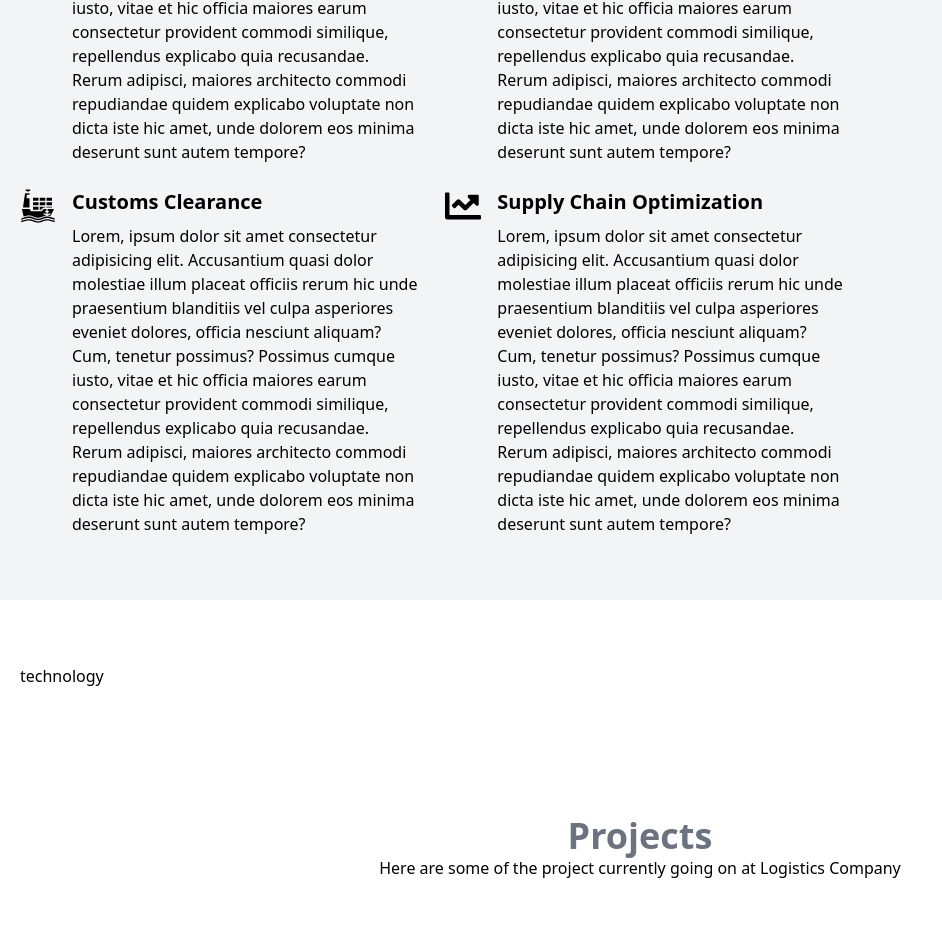
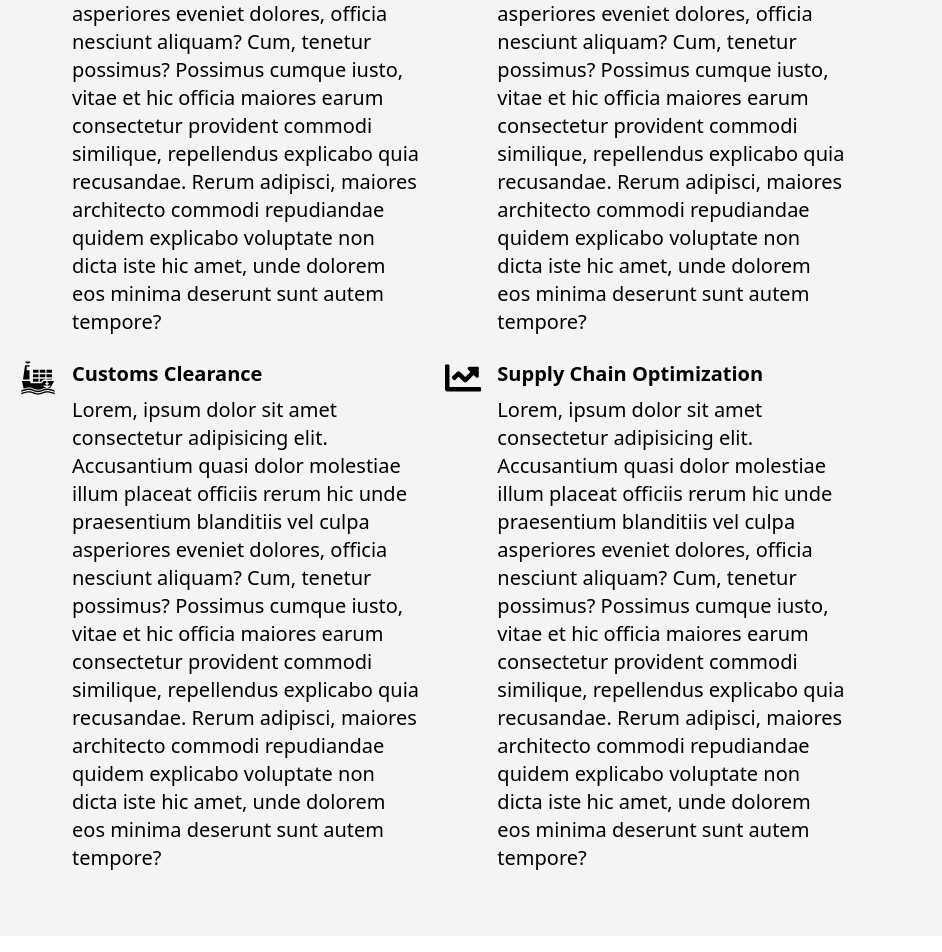
Before and after one commit to okolosiokaro/logistics, a React (Create React App) app: page / in a window 1280 px wide. Shown: the part 1364-2316 px from the top of the page, without its empty margins (0-942 px from the left). Built offline with nearby package versions, Linux system fonts and the light colour scheme.

Commit message:
section styled

```diff
--- a/src/components/Fleets.jsx
+++ b/src/components/Fleets.jsx
@@ -1,28 +1,10 @@
 import React from 'react'
-import { ServiceList } from '../data/data'
 
 const Fleets = () => {
   return (
-  <div className='w-full bg-gray-100 pb-16 px-4'>
-    <div className='max-w-[1240px] mx-auto flex justify-between md:flex-row flex-col-reverse'>
-      <div className='w-full md:w-2/3'>
-      <h2 className='text-2xl font-bold'>What makes us special</h2>
-       <p className='mt-4'>Lorem ipsum dolor sit amet consectetur adipisicing elit. Repudiandae voluptates rem doloribus distinctio accusamus consectetur ipsa incidunt quidem eveniet velit.</p>
-      <div className='grid md:grid-cols-2 gap-6 mt-8'>
-          {ServiceList.map((ServiceList) => (
-            <div key={ ServiceList.id} className='flex justify-between gap-4'>
-              <div className='text-2xl md:text-4xl'>
-                {ServiceList.icon}
-              </div>
-              <div>
-                <h5 className=' text-lg md:text-xl font-bold'>{ServiceList.name}</h5>
-                <p className='mt-2'>{ServiceList.detail}</p>
-              </div>
-            </div>
-          ))}
-      </div>
-      </div>
-      <img src='/' alt='/'/>
+    <div className='w-full bg-white py-16 px-4'>
+    <div className='max-w-[1240px] mx-auto grid md:grid-cols-2'>
+     Fleets
     </div>
   </div>
   )
--- a/src/components/Hero.jsx
+++ b/src/components/Hero.jsx
@@ -1,7 +1,7 @@
 
 import { ReactTyped } from "react-typed";
 import ToggleInformation from './ToggleInformation';
-import Services from './Services';
+import ServiceCard from './ServiceCard';
 import laptop from '../assets/laptop.jpg';
 
 const Hero = () => {
@@ -26,7 +26,7 @@ const Hero = () => {
       <button className='bg-[#00df9a] hover:bg-blue-500 w-[200px] rounded-md font-medium mt-12 mx-auto px-6 py-3 text-black hover:text-white text-bold'>Explore Services</button>
       </div>
       <img className='w-full h-screen object-cover' src={laptop} alt="/"/>
-      <Services />
+      <ServiceCard />
     </div>
   )
 }
--- a/src/components/Projects.jsx
+++ /dev/null
@@ -1,18 +0,0 @@
-import React from 'react'
-
-
-const Projects = () => {
-  return (
-    <div className='w-full bg-white py-16 px-4'>
-    <div className='max-w-[1240px] mx-auto'>
-            <h3 className='text-center md:text-4xl sm:text-3xl text-xl text-gray-500 font-bold'>Projects</h3>
-            <p className='text-center'>Here are some of the project currently going on at Logistics Company</p>
-            <div className='grid md:grid-cols-3 my-12 gap-8'>
-
-            </div>
-    </div>
-  </div>
-  )
-}
-
-export default Projects
--- /dev/null
+++ b/src/components/ServiceCard.jsx
@@ -0,0 +1,53 @@
+import React, {useState} from 'react'
+// import Modal from '../components/Modal'
+import {ServiceList} from '../data/data.js'
+// import { MdFlightTakeoff } from "react-icons/md";
+
+
+const ServiceCard = () => {
+    const [modalContent, setModalContent] = useState(null);
+
+    const openModal = (ServiceList) => {
+        setModalContent(ServiceList);
+    }
+    const closeModal = () => {
+        setModalContent(null);
+    }
+
+  return (
+          <div className='bg-gray-100'>
+                        <div className='max-w-[1240px] w-4/5 mx-auto grid grid-cols-4 relative bottom-[40px] cursor-pointer md:bottom-[65px] text-black bg-[#00df9a]'>
+                {ServiceList.map((ServiceList) => (
+                                    <div key={ServiceList.id} className='flex justify-center flex-col md:flex-row md:gap-4 p-4 hover:text-white hover:bg-blue-500 duration-300' onClick={() => openModal(ServiceList)}>
+                                    <div className='text-4xl mx-auto'>{ServiceList.icon}</div>
+                                    <div className=''>
+                                      <p className=' text-sm md:text-xl text-center md:text-start'>{ServiceList.service}</p>
+                                      <h3 className='hidden md:block text-2xl font-bold text-start'>{ServiceList.name}</h3>
+                                    </div>
+                                </div>
+                ))}
+
+  {modalContent && (
+    <div className='fixed inset-0 flex items-center justify-center bg-gray-900 bg-opacity-50' onClick={closeModal}>
+    <div className='bg-white text-black w-3/4 md:w-1/2 rounded-lg shadow-lg p-6'>
+      <div className='flex justify-between items-center'>
+          <h2 className='text-lg font-semibold'>{modalContent.name}</h2>
+          <button className='text-gray-500 hover:text-gray-800' onClick={closeModal}>
+              close
+          </button>
+      </div>
+      <div className='mt-4'>
+         <p>{modalContent.detail}</p>
+      </div>
+    </div>
+  </div>
+  )
+  }
+
+    </div>
+          </div>
+
+  )
+}
+
+export default ServiceCard
--- a/src/components/Services.jsx
+++ b/src/components/Services.jsx
@@ -1,52 +1,30 @@
-import React, {useState} from 'react'
-// import Modal from '../components/Modal'
-import {ServiceList} from '../data/data.js'
-// import { MdFlightTakeoff } from "react-icons/md";
-
+import React from 'react'
+import { ServiceList } from '../data/data'
 
 const Services = () => {
-    const [modalContent, setModalContent] = useState(null);
-
-    const openModal = (ServiceList) => {
-        setModalContent(ServiceList);
-    }
-    const closeModal = () => {
-        setModalContent(null);
-    }
-
   return (
-          <div className='bg-gray-100'>
-                        <div className='max-w-[1240px] w-4/5 mx-auto grid grid-cols-4 relative bottom-[40px] cursor-pointer md:bottom-[65px] text-black bg-[#00df9a]'>
-                {ServiceList.map((ServiceList) => (
-                                    <div key={ServiceList.id} className='flex justify-center flex-col md:flex-row md:gap-4 p-4 hover:text-white hover:bg-blue-500 duration-300' onClick={() => openModal(ServiceList)}>
-                                    <div className='text-4xl mx-auto'>{ServiceList.icon}</div>
-                                    <div className=''>
-                                      <p className=' text-sm md:text-xl text-center md:text-start'>{ServiceList.service}</p>
-                                      <h3 className='hidden md:block text-2xl font-bold text-start'>{ServiceList.name}</h3>
-                                    </div>
-                                </div>
-                ))}
-
-  {modalContent && (
-    <div className='fixed inset-0 flex items-center justify-center bg-gray-900 bg-opacity-50' onClick={closeModal}>
-    <div className='bg-white text-black w-3/4 md:w-1/2 rounded-lg shadow-lg p-6'>
-      <div className='flex justify-between items-center'>
-          <h2 className='text-lg font-semibold'>{modalContent.name}</h2>
-          <button className='text-gray-500 hover:text-gray-800' onClick={closeModal}>
-              close
-          </button>
+  <div className='w-full bg-gray-100 pb-16 px-4'>
+    <div className='max-w-[1240px] mx-auto flex justify-between md:flex-row flex-col-reverse'>
+      <div className='w-full md:w-2/3'>
+      <h2 className='text-2xl font-bold'>What makes us special</h2>
+       <p className='md:text-xl text-sm mt-4'>Lorem ipsum dolor sit amet consectetur adipisicing elit. Repudiandae voluptates rem doloribus distinctio accusamus consectetur ipsa incidunt quidem eveniet velit.</p>
+      <div className='grid md:grid-cols-2 gap-6 mt-8'>
+          {ServiceList.map((ServiceList) => (
+            <div key={ ServiceList.id} className='flex justify-between gap-4'>
+              <div className='text-2xl md:text-4xl'>
+                {ServiceList.icon}
+              </div>
+              <div>
+                <h5 className=' text-lg md:text-xl font-bold'>{ServiceList.name}</h5>
+                <p className='md:text-xl text-sm mt-2'>{ServiceList.detail}</p>
+              </div>
+            </div>
+          ))}
       </div>
-      <div className='mt-4'>
-         <p>{modalContent.detail}</p>
       </div>
+      <img src='/' alt='pic here'/>
     </div>
   </div>
-  )
-  }
-
-    </div>
-          </div>
-
   )
 }
 
--- a/src/components/Technology.jsx
+++ /dev/null
@@ -1,13 +0,0 @@
-import React from 'react'
-
-const Technology = () => {
-  return (
-    <div className='w-full bg-white py-16 px-4'>
-    <div className='max-w-[1240px] mx-auto grid md:grid-cols-2'>
-     technology
-    </div>
-  </div>
-  )
-}
-
-export default Technology
--- a/src/pages/About.jsx
+++ b/src/pages/About.jsx
@@ -1,5 +1,6 @@
 import React from 'react'
 import laptop from '../assets/laptop.jpg'
+import Footer from '../components/Footer'
 
 const About = () => {
   return (
@@ -11,12 +12,10 @@ const About = () => {
            </div>
            <img className='w-full h-[200px] object-cover' src={laptop} alt="/"/>
         </div>
-        <div className='w-full bg-white py-16 px-4'>
-          <div className='max-w-[1240px] mx-auto grid md:grid-cols-2'>
-            <p>About</p>
-          </div>
+        <div className='w-full bg-gray-100 pt-16 px-4'>
+
         </div>
-
+      <Footer />
     </div>
   )
 }
--- a/src/pages/ContactUs.jsx
+++ b/src/pages/ContactUs.jsx
@@ -1,5 +1,6 @@
 import React from 'react'
 import laptop from '../assets/laptop.jpg'
+import Footer from '../components/Footer'
 
 const ContactUs = () => {
   return (
@@ -11,11 +12,12 @@ const ContactUs = () => {
            </div>
            <img className='w-full h-[200px] object-cover' src={laptop} alt="/"/>
         </div>
-        <div className='w-full bg-white py-16 px-4'>
+        <div className='w-full bg-gray-100 pt-16 px-4'>
           <div className='max-w-[1240px] mx-auto grid md:grid-cols-2'>
-            <p>Contact Us</p>
+
           </div>
-        </div>
+      </div>
+    <Footer />
 
     </div>
   )
--- a/src/pages/Home.jsx
+++ b/src/pages/Home.jsx
@@ -4,18 +4,16 @@ import Contact from "../components/Contact";
 import Newsletter from "../components/Newsletter";
 import Footer from "../components/Footer";
 import Faq from "../components/Faq";
+import Services from "../components/Services";
 import Fleets from "../components/Fleets";
-import Projects from "../components/Projects";
-import Technology from "../components/Technology";
 import Testimonials from "../components/Testimonials";
 
 const Home = () => {
   return (
     <div>
     <Hero />
+    <Services />
     <Fleets />
-    <Technology />
-    <Projects />
     <Testimonials />
     <Newsletter />
     <Contact title='Contact Us' subTitle='Get in touch with us via social media or fill the form below'/>
--- a/src/pages/OurService.jsx
+++ b/src/pages/OurService.jsx
@@ -1,5 +1,7 @@
 import React from 'react'
 import laptop from '../assets/laptop.jpg'
+import Services from '../components/Services'
+import Footer from '../components/Footer'
 
 const OurService = () => {
   return (
@@ -11,12 +13,10 @@ const OurService = () => {
             </div>
             <img className='w-full h-[200px] object-cover' src={laptop} alt="/"/>
         </div>
-        <div className='w-full bg-white py-16 px-4'>
-       <div className='max-w-[1240px] mx-auto grid md:grid-cols-2'>
-        <p>Services</p>
-       </div>
+        <div className='w-full bg-gray-100 pt-16 px-4'>
+       <Services />
         </div>
-
+      <Footer />
     </div>
   )
 }
```
